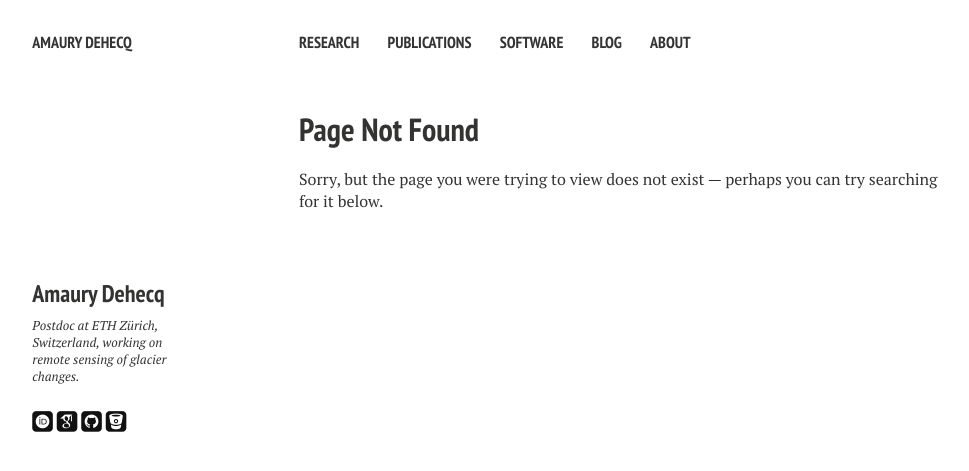
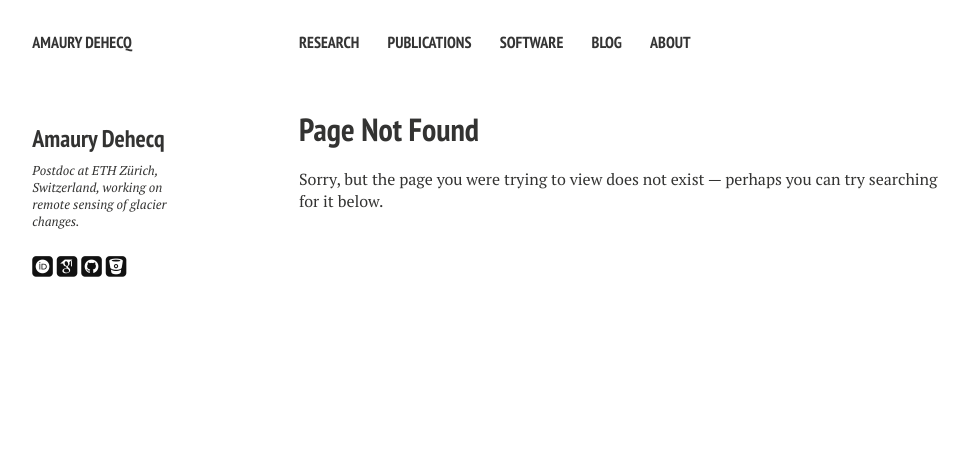
Before and after one commit to adehecq/adehecq.github.io, a Jekyll site: the page built from 404.md, in a window 1280 px wide. Shown: the top 471 px of the page, without its empty margins (21-990 px from the left). Built offline with Jekyll 4.4.1, drawn with Linux system fonts in a browser that asks for light colours; nearby versions of some CDN libraries; some web fonts are replaced.

Commit message:
Remove blank space in fake-bio (without pic)

```diff
--- a/_includes/_fake-author-bio.html
+++ b/_includes/_fake-author-bio.html
@@ -4,7 +4,6 @@
 
 <div itemscope itemtype="http://schema.org/Person">
 
-	<img src="{{ site.url }}/images/fake-portrait.jpg" class="bio-photo" alt="{{ author.name }} bio photo">
 
   <h3 itemprop="name">{{ author.name }}</h3>
   <p>{{ author.bio }}</p>
```
